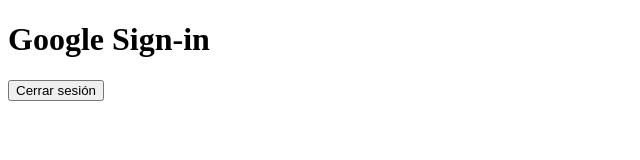
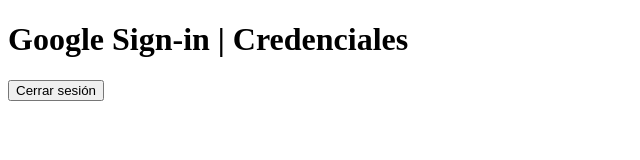
Before and after one commit to nwpablodeveloper/FH-nodjs-restserver, a website: page public/index.html in a window 1280 px wide. Shown: the whole page, without its empty margins (0-640 px from the left). Drawn offline with Linux system fonts and the light colour scheme.

```diff
--- a/public/index.html
+++ b/public/index.html
@@ -9,7 +9,7 @@
 </head>
 <body>
 
-    <h1>Google Sign-in</h1>
+    <h1>Google Sign-in | Credenciales</h1>
 
     <button  id="google-signOut">
         Cerrar sesión
```
